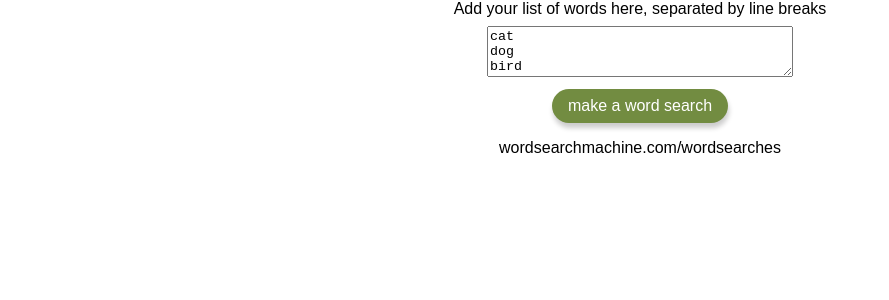
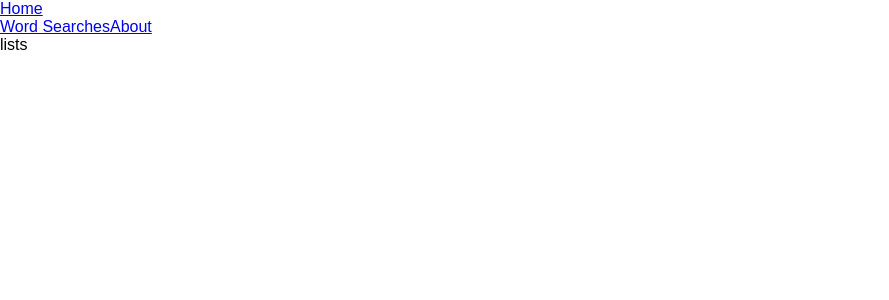
Before and after one commit to edabot/react-wordsearch, a React (Create React App) app: page /wordsearches in a window 1280 px wide. Shown: the top 300 px of the page, without its empty margins (0-889 px from the left). Built offline with nearby package versions, Linux system fonts and the light colour scheme; no server answers.

Commit message:
add navbar and filter empty lines

```diff
--- a/src/App.js
+++ b/src/App.js
@@ -14,7 +14,7 @@ const removeArrayRepeats = (array) => {
   result = []
   for (let i = 0; i < array.length; i++) {
     let cleanedWord = removeNonCharactersAndUppercase(array[i])
-    if (!existingWords[cleanedWord]) {
+    if (!existingWords[cleanedWord] && cleanedWord.length > 0) {
       result.push(array[i])
       existingWords[cleanedWord] = true
     }
--- a/src/Routes.react.js
+++ b/src/Routes.react.js
@@ -1,16 +1,23 @@
 import React from 'react'
 import {
-  BrowserRouter as Router,
-  Route,
-  Link
+  BrowserRouter as Router, Switch,
+  Route
 } from 'react-router-dom'
 import App from './App'
+import Navbar from './components/Navbar.react'
+import Lists from './components/Lists.react'
+import About from './components/About.react'
 
 const Routes = () => (
   <Router>
     <div>
-      <Route exact path="/" component={App} />
-      <Route path="/:id" component={App}/>
+      <Navbar />
+      <Switch>
+        <Route exact path="/" component={App} />
+        <Route path="/wordsearches" component={Lists} />
+        <Route path="/about" component={About} />
+        <Route path="/:id" component={App}/>
+      </Switch>
     </div>
   </Router>
 )
--- /dev/null
+++ b/src/components/About.react.js
@@ -0,0 +1,7 @@
+import React from 'react'
+
+const About = () => (
+  <div>about</div>
+)
+
+export default About
--- /dev/null
+++ b/src/components/Lists.react.js
@@ -0,0 +1,13 @@
+import React, { Component } from 'react'
+
+class Lists extends Component {
+  render() {
+    return (
+      <div>
+        lists
+      </div>
+    )
+  }
+}
+
+export default Lists
--- /dev/null
+++ b/src/components/Navbar.react.js
@@ -0,0 +1,14 @@
+import React from 'react'
+import { Link } from 'react-router-dom'
+
+const navbar = () => (
+  <div className='navbar'>
+    <div className='navbar_left'><Link to="/">Home</Link></div>
+    <div className='navbar_right'>
+      <Link to="/wordsearches">Word Searches</Link>
+      <Link to="/about">About</Link>
+    </div>
+  </div>
+)
+
+export default navbar
```
